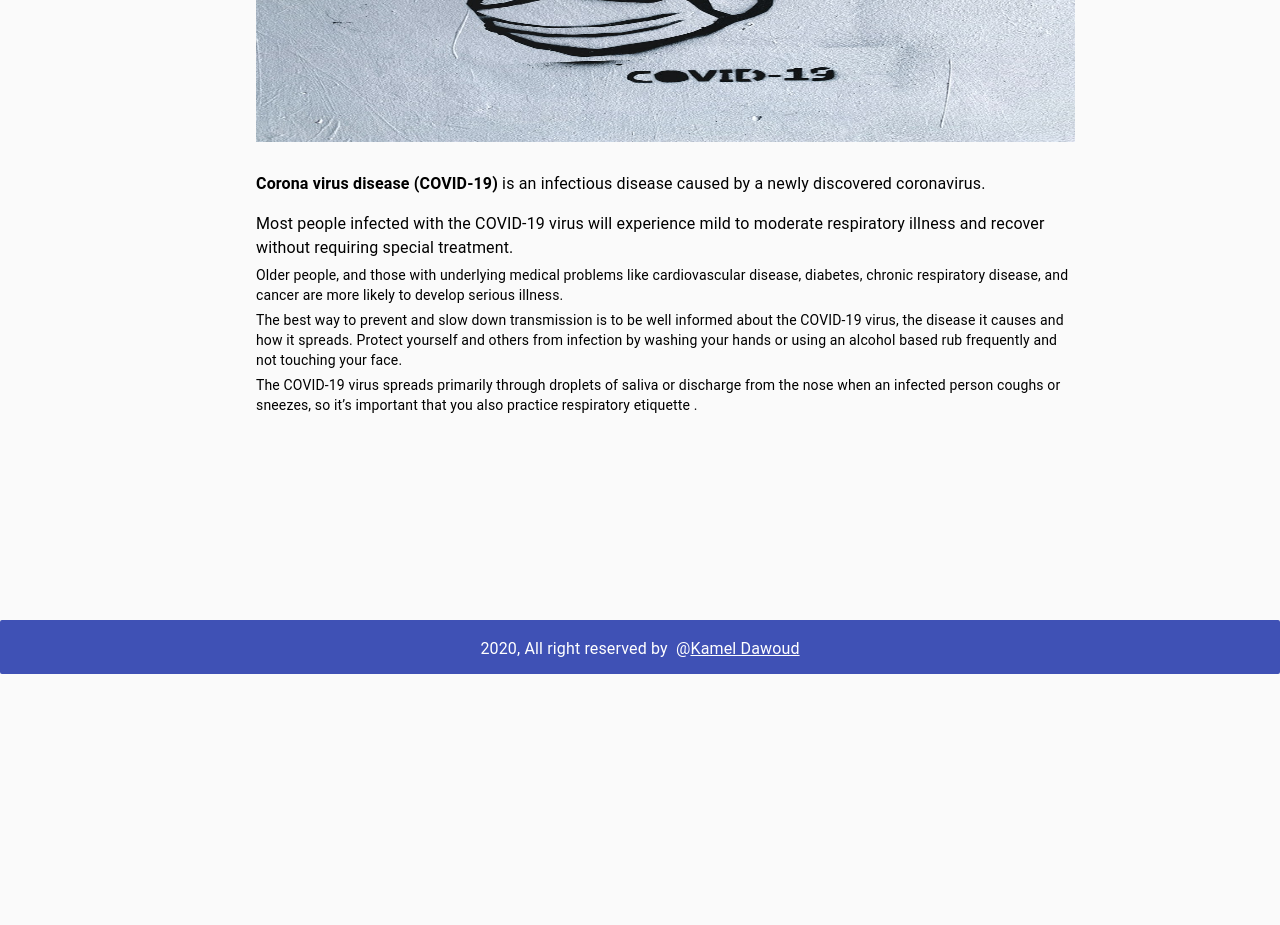
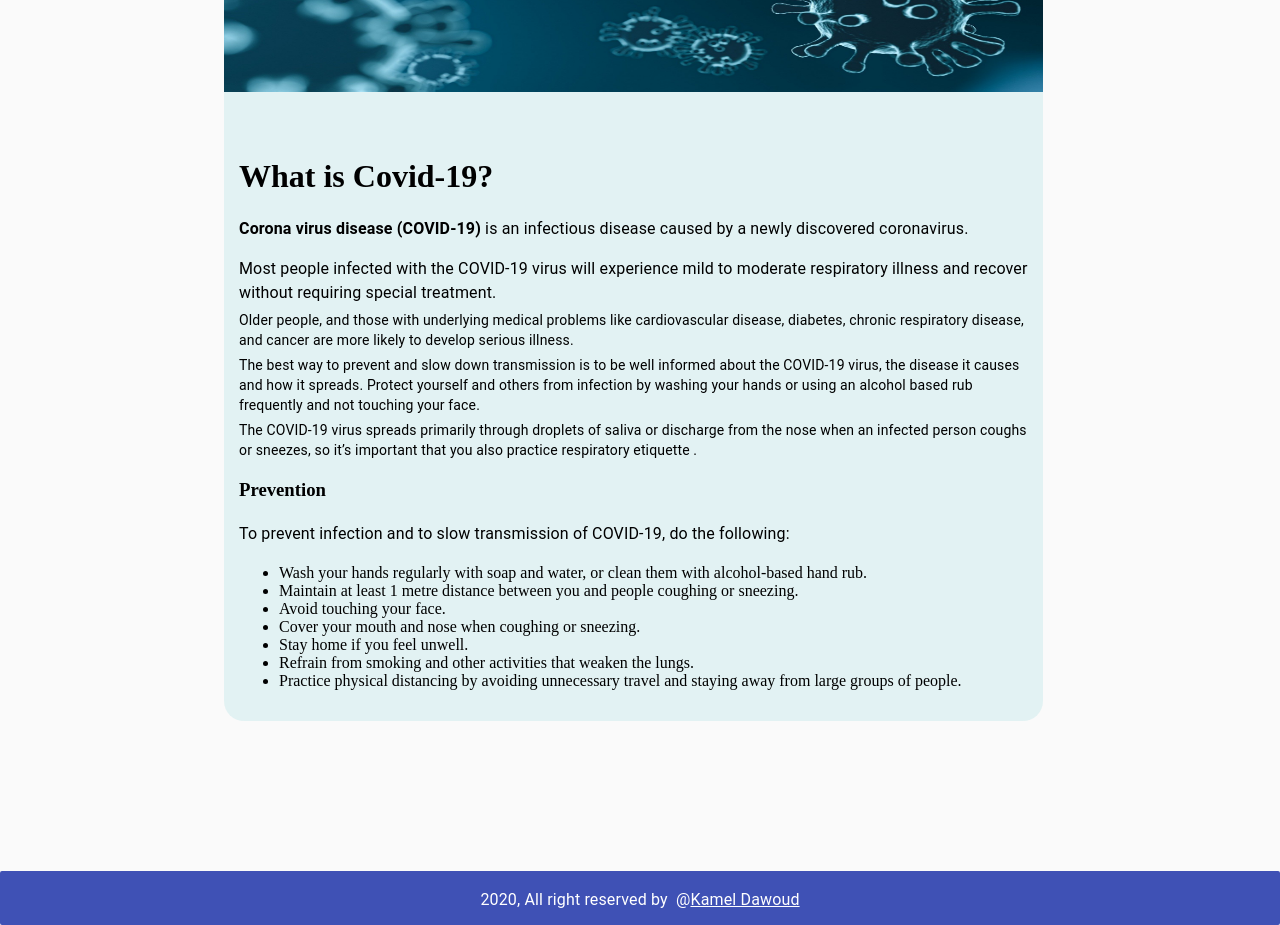
Before and after one commit to kemo12/covid-19, a React (Create React App) app: page / in a window 1280 px wide. Shown: the part 320-1245 px from the top of the page. Before the commit the page ends 994 px from the top, so only its background shows below. Built offline with nearby package versions, Linux system fonts and the light colour scheme.

Commit message:
7/12/2020 part 1

```diff
--- a/src/images/index.jsx
+++ b/src/images/index.jsx
@@ -2,3 +2,4 @@ export { default as slide_imgae1 } from "./slide_imgae1.jpg";
 export { default as slide_imgae2 } from "./slide_imgae2.jpg";
 export { default as slide_imgae3 } from "./slide_imgae3.jpg";
 export { default as article_img } from "./article_img.png";
+export { default as about } from "./about.jpg";
--- a/src/pages/Home/Home.jsx
+++ b/src/pages/Home/Home.jsx
@@ -1,19 +1,16 @@
 import React from "react";
-import { slide_imgae1 } from "../../images";
+import { about } from "../../images";
 import styles from "./Home.module.css";
 import { Typography } from "@material-ui/core";
 const Home = () => {
   return (
     <div className={styles.container}>
-      <h1>What is Covid-19?</h1>
       <div className={styles.supContainer}>
-        <img
-          alt="articalImage"
-          className={styles.articleImage}
-          src={slide_imgae1}
-        />
+        <img alt="articalImage" className={styles.articleImage} src={about} />
 
-        <div>
+        <div className={styles.articleContainer}>
+          <h1>What is Covid-19?</h1>
+
           <Typography
             variant="body1"
             gutterBottom
@@ -28,7 +25,6 @@ const Home = () => {
             moderate respiratory illness and recover without requiring special
             treatment.
           </Typography>
-
           <Typography variant="body2" gutterBottom align="left">
             Older people, and those with underlying medical problems like
             cardiovascular disease, diabetes, chronic respiratory disease, and
@@ -46,6 +42,31 @@ const Home = () => {
             discharge from the nose when an infected person coughs or sneezes,
             so it’s important that you also practice respiratory etiquette .
           </Typography>
+          <h3>Prevention</h3>
+          <Typography variant="subtitle1" gutterBottom align="left">
+            To prevent infection and to slow transmission of COVID-19, do the
+            following:
+          </Typography>
+          <ul>
+            <li>
+              Wash your hands regularly with soap and water, or clean them with
+              alcohol-based hand rub.
+            </li>
+            <li>
+              Maintain at least 1 metre distance between you and people coughing
+              or sneezing.
+            </li>
+            <li>Avoid touching your face.</li>
+            <li>Cover your mouth and nose when coughing or sneezing.</li>
+            <li>Stay home if you feel unwell.</li>
+            <li>
+              Refrain from smoking and other activities that weaken the lungs.
+            </li>
+            <li>
+              Practice physical distancing by avoiding unnecessary travel and
+              staying away from large groups of people.
+            </li>
+          </ul>
         </div>
       </div>
     </div>
--- a/src/pages/Home/Home.module.css
+++ b/src/pages/Home/Home.module.css
@@ -1,20 +1,29 @@
 .container{
-  width: 80%;
-margin-bottom: 100px;
+  width:80%;
+margin-bottom: 50px;
 height: 20%;
-margin-left:20%;
+margin-left: 15%;
 }
 h1{
   font-size: auto;
 }
 .supContainer{
+  background-color: #d4eef0a1;
   display: flex;
   flex-direction: column;
-text-align: center;
-width: 80%;
+  text-align: center;
+  width: 80%;
+  border-radius: 20px;
+
 }
 .articleImage{
   padding-bottom: 30px;
-  height: 220px;
+  height: 250px;
+  border-radius: 20px;
+  width: 100%;
 
 }
+.articleContainer{
+  text-align: left;
+  margin:15px;
+}
```
Also changed, not shown: package.json (+11 -7 lines), 1 other file (tests, documents, lock files or other folders).
